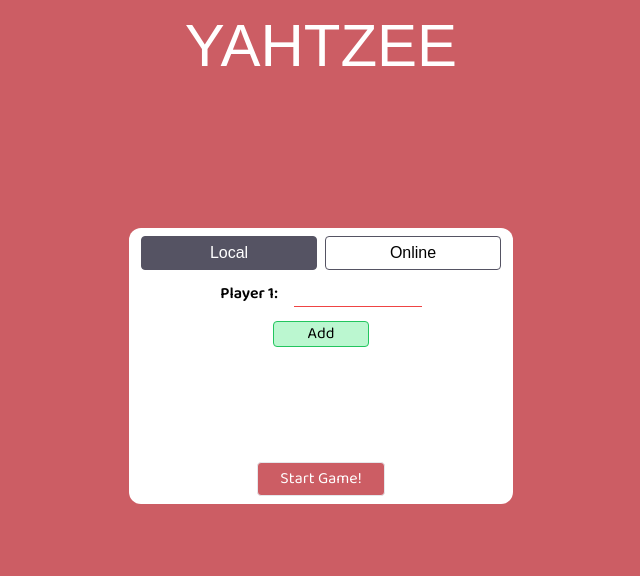
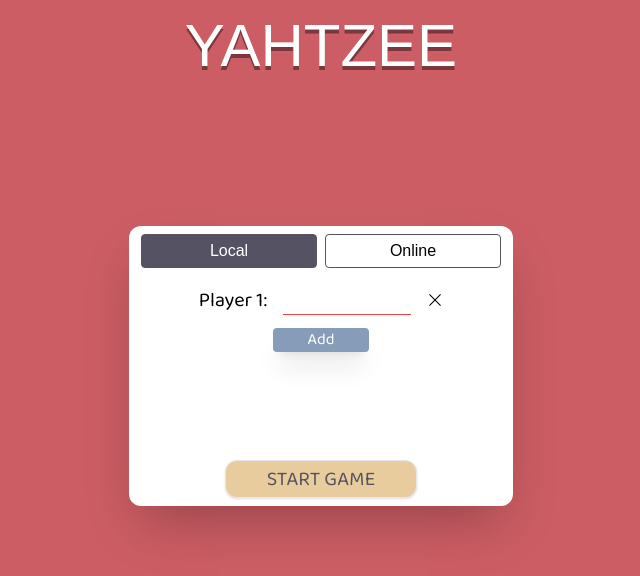
Before and after one commit to aayushb03/yahtzee, a Next.js app: page / in a window 1280 px wide. Shown: the top 576 px of the page, without its empty margins (319-959 px from the left). Built offline with nearby package versions, Linux system fonts and the light colour scheme; a web font is replaced by a local one.

Commit message:
Game Card UI Matches Figma

```diff
--- a/package.json
+++ b/package.json
@@ -12,7 +12,8 @@
   "dependencies": {
     "next": "14.1.0",
     "react": "^18",
-    "react-dom": "^18"
+    "react-dom": "^18",
+    "react-icons": "^5.0.1"
   },
   "devDependencies": {
     "@types/node": "^20",
--- a/src/app/gameModeCard.tsx
+++ b/src/app/gameModeCard.tsx
@@ -1,6 +1,7 @@
 'use client';
-import {useState} from "react";
+import { useState } from "react";
 import {GameMode as GM} from "@/models/enums";
+import { RxCross1 } from "react-icons/rx";
 import { Baloo_2 } from "next/font/google";
 const baloo2 = Baloo_2({ subsets: ["latin"] });
 
@@ -17,8 +18,10 @@ const GameModeCard = ({ startYahtzee } : GameModeCardProps) => {
     if (numPlayers >= 4) return;
     setNumPlayers(numPlayers + 1);
   }
-  const removePlayer = () => {
+  const removePlayer = (index: number) => {
     if (numPlayers <= 1) return;
+    const newPlayers = players.slice(0, index).concat(players.slice(index + 1)).concat([""]);
+    setPlayers(newPlayers);
     setNumPlayers(numPlayers - 1);
   }
   const onPlayerChange = (i: number, value: string) => {
@@ -37,7 +40,7 @@ const GameModeCard = ({ startYahtzee } : GameModeCardProps) => {
 
   return (
     <div className={"flex h-full w-full justify-center items-center mb-40"}>
-      <div className={"flex flex-col p-2 w-96 rounded-xl bg-white text-black"}>
+      <div className={"flex flex-col p-2 w-96 rounded-xl bg-white text-black shadow-2xl"}>
         <div className={"flex justify-around"}>
           <button className={`bg-[#555363] border-[#555363] px-2 py-1 rounded mx-1 w-48 border transition hover:scale-105
           ${gameMode == GM.Local ? 'bg-[#555363] text-white' : 'bg-white'}`}
@@ -53,19 +56,20 @@ const GameModeCard = ({ startYahtzee } : GameModeCardProps) => {
           </button>
         </div>
         <div className={`flex flex-col h-48 items-center w-full py-2 ${baloo2.className}`}>
-          {gameMode == GM.Local && <>
+          {gameMode == GM.Local && <div className={"pt-2"}>
             {[...Array(numPlayers)].map((_, i) => {
               const playerNum = i + 1;
               return (
                 <div key={i}>
                   <div className="flex justify-center items-center h-8 w-full gap-4">
-                    <div className={"text-base font-semibold"}>
+                    <div className={"text-xl"}>
                       Player {playerNum}:
                     </div>
-                    <input className={`border-b-[1px] ${players[i].trim() == "" ? "border-red-500" : "border-gray-400"} outline-0 text-center w-32`}
-                      defaultValue={players[i]}
+                    <input className={`border-b-[1px] text-xl ${players[i].trim() == "" ? "border-red-500" : "border-gray-400"} outline-0 text-center w-32`}
+                      value={players[i]}
                       onChange={(e) => onPlayerChange(i, e.target.value)}
                     />
+                    <button className={"hover:text-red-600"} onClick={() => {removePlayer(i)}}><RxCross1/></button>
                   </div>
                 </div>
               );
@@ -73,23 +77,19 @@ const GameModeCard = ({ startYahtzee } : GameModeCardProps) => {
             <div className={"flex justify-center items-center h-8 mt-2"}>
               {numPlayers != 4 &&
                     <button
-                      className={"bg-green-200 rounded mx-1 w-24 border border-green-500 transition hover:scale-105"}
+                      className={"bg-[#879CB9] text-white rounded mx-1 w-24 shadow-xl transition hover:scale-105"}
                       onClick={addPlayer}>Add</button>
               }
-              {numPlayers != 1 &&
-                    <button className={"bg-red-200 rounded mx-1 w-24 border border-red-500 transition hover:scale-105"}
-                      onClick={removePlayer}>Remove</button>
-              }
             </div>
-          </>}
+          </div>}
           {gameMode == GM.Online && <>
               (Online game mode options)
           </>}
         </div>
         <div className={`flex justify-center items-center ${baloo2.className}`}>
           <button
-            className="bg-[#CC5D64] px-2 py-1 text-white rounded mx-1 w-32 border transition hover:scale-110" onClick={startGame}>
-            Start Game!
+            className="bg-[#E8CC9D] text-[#555363] text-xl px-2 py-1 rounded-xl mx-1 w-48 border transition hover:scale-105 shadow" onClick={startGame}>
+            START GAME
           </button>
         </div>
       </div>
--- a/src/app/page.tsx
+++ b/src/app/page.tsx
@@ -32,7 +32,7 @@ export default function Home() {
 
   return (
     <div className="flex flex-col h-screen bg-[#CC5D64]" style={{ minWidth: '1162px' }}>
-      <h1 className="text-6xl text-white my-4 w-full text-center">YAHTZEE</h1>
+      <h1 className="text-6xl text-white my-4 w-full text-center [text-shadow:_0_4px_0_rgb(0_0_0_/_40%)]">YAHTZEE</h1>
       {gameStatus == GS.AddPlayers &&  <GameModeCard startYahtzee={startGame}/>}
       {gameStatus == GS.InProgress && <YahtzeeGame changePlayers={changePlayers} players={players}/>}
     </div>
--- a/src/app/yahtzeeGame.tsx
+++ b/src/app/yahtzeeGame.tsx
@@ -100,8 +100,8 @@ const YahtzeeGame = ({changePlayers, players} : YahtzeeGameProps) => {
   return (
     <div className="flex flex-col items-center">
       <div className={`flex justify-center my-4 ${baloo2.className}`}>
-        <button className="bg-[#555363] text-white px-4 py-2 rounded mx-2 w-48 transition hover:scale-105" onClick={resetGame}>New Game</button>
-        <button className="bg-[#555363] text-white px-4 py-2 rounded mx-2 w-48 transition hover:scale-105" onClick={changePlayersAndReset}>Change Players</button>
+        <button className="bg-[#555363] text-xl text-white px-2 py-1 rounded mx-2 w-48 transition hover:scale-105 shadow-2xl" onClick={resetGame}>New Game</button>
+        <button className="bg-[#555363] text-xl text-white px-2 py-1 rounded mx-2 w-48 transition hover:scale-105 shadow-2xl" onClick={changePlayersAndReset}>Change Players</button>
       </div>
 
       <div className={baloo2.className}>
```
Also changed, not shown: 1 other file (tests, documents, lock files or other folders).
